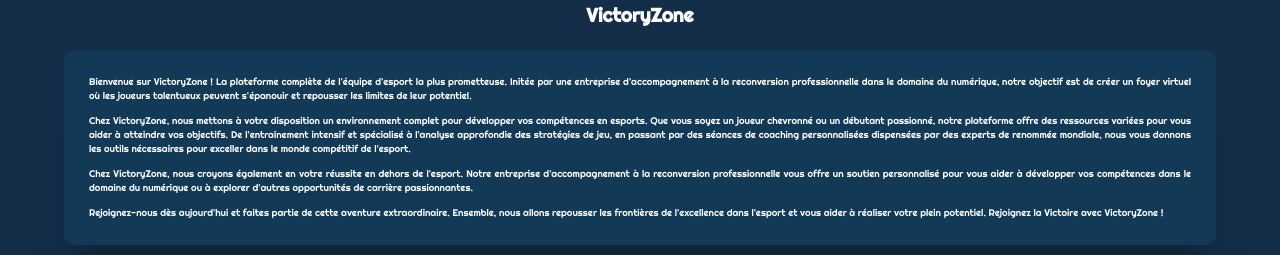
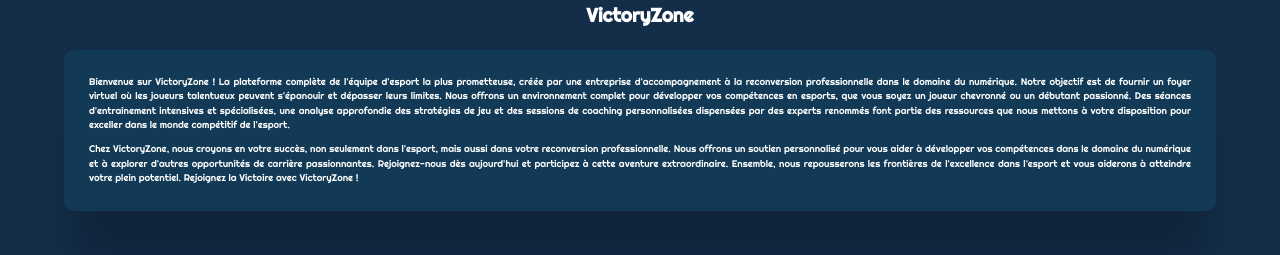
Before and after one commit to QuentinJoanon/VictoryZone-Front, a Next.js app: page / in a window 1280 px wide. Shown: the part 249-504 px from the top of the page. Built offline with nearby package versions, Linux system fonts and the light colour scheme; no server answers.

Commit message:
fix: fix description text about us

```diff
--- a/src/app/globals.scss
+++ b/src/app/globals.scss
@@ -22,7 +22,6 @@
 
   // ***** HEADER *****
   .header-menu {
-
     opacity: 1;
     height: auto;
     background-color: v.$secondary;
@@ -30,7 +29,6 @@
     max-height: 100vh;
     transition: max-height 0.3s ease;
     font-size: 1.6rem;
-
 
     ul {
       padding: 0;
@@ -55,7 +53,6 @@
     align-items: center;
     justify-content: space-between;
     background-color: v.$secondary;
-
 
     .line {
       display: block;
@@ -135,17 +132,14 @@
   }
 
   .custom-shape-divider-top-1687786405 .shape-fill1 {
-    fill: #63ADF2;
-
+    fill: #63adf2;
   }
   .custom-shape-divider-top-1687786405 .shape-fill2 {
-  fill: #A7CCED;
-
+    fill: #a7cced;
   }
   .custom-shape-divider-top-1687786405 .shape-fill3 {
     fill: #123a56;
   }
-
 
   /** For tablet devices **/
   @media (min-width: 768px) and (max-width: 1023px) {
--- a/src/app/page.tsx
+++ b/src/app/page.tsx
@@ -42,35 +42,28 @@
       <div className="about-us">
         <p className="about-us__description">
           Bienvenue sur VictoryZone ! La plateforme complète de l'équipe
-          d'esport la plus prometteuse. Initée par une entreprise
+          d'esport la plus prometteuse, créée par une entreprise
           d'accompagnement à la reconversion professionnelle dans le domaine du
-          numérique, notre objectif est de créer un foyer virtuel où les joueurs
-          talentueux peuvent s'épanouir et repousser les limites de leur
-          potentiel.
+          numérique. Notre objectif est de fournir un foyer virtuel où les
+          joueurs talentueux peuvent s'épanouir et dépasser leurs limites. Nous
+          offrons un environnement complet pour développer vos compétences en
+          esports, que vous soyez un joueur chevronné ou un débutant passionné.
+          Des séances d'entraînement intensives et spécialisées, une analyse
+          approfondie des stratégies de jeu et des sessions de coaching
+          personnalisées dispensées par des experts renommés font partie des
+          ressources que nous mettons à votre disposition pour exceller dans le
+          monde compétitif de l'esport.
         </p>
         <p className="about-us__description">
-          Chez VictoryZone, nous mettons à votre disposition un environnement
-          complet pour développer vos compétences en esports. Que vous soyez un
-          joueur chevronné ou un débutant passionné, notre plateforme offre des
-          ressources variées pour vous aider à atteindre vos objectifs. De
-          l'entraînement intensif et spécialisé à l'analyse approfondie des
-          stratégies de jeu, en passant par des séances de coaching
-          personnalisées dispensées par des experts de renommée mondiale, nous
-          vous donnons les outils nécessaires pour exceller dans le monde
-          compétitif de l'esport.
-        </p>
-        <p className="about-us__description">
-          Chez VictoryZone, nous croyons également en votre réussite en dehors
-          de l'esport. Notre entreprise d'accompagnement à la reconversion
-          professionnelle vous offre un soutien personnalisé pour vous aider à
-          développer vos compétences dans le domaine du numérique ou à explorer
-          d'autres opportunités de carrière passionnantes.
-        </p>
-        <p className="about-us__description">
-          Rejoignez-nous dès aujourd'hui et faites partie de cette aventure
-          extraordinaire. Ensemble, nous allons repousser les frontières de
-          l'excellence dans l'esport et vous aider à réaliser votre plein
-          potentiel. Rejoignez la Victoire avec VictoryZone !
+          Chez VictoryZone, nous croyons en votre succès, non seulement dans
+          l'esport, mais aussi dans votre reconversion professionnelle. Nous
+          offrons un soutien personnalisé pour vous aider à développer vos
+          compétences dans le domaine du numérique et à explorer d'autres
+          opportunités de carrière passionnantes. Rejoignez-nous dès aujourd'hui
+          et participez à cette aventure extraordinaire. Ensemble, nous
+          repousserons les frontières de l'excellence dans l'esport et vous
+          aiderons à atteindre votre plein potentiel. Rejoignez la Victoire avec
+          VictoryZone !
         </p>
       </div>
 
```
Lines whose indentation alone changed are shown as unchanged.
